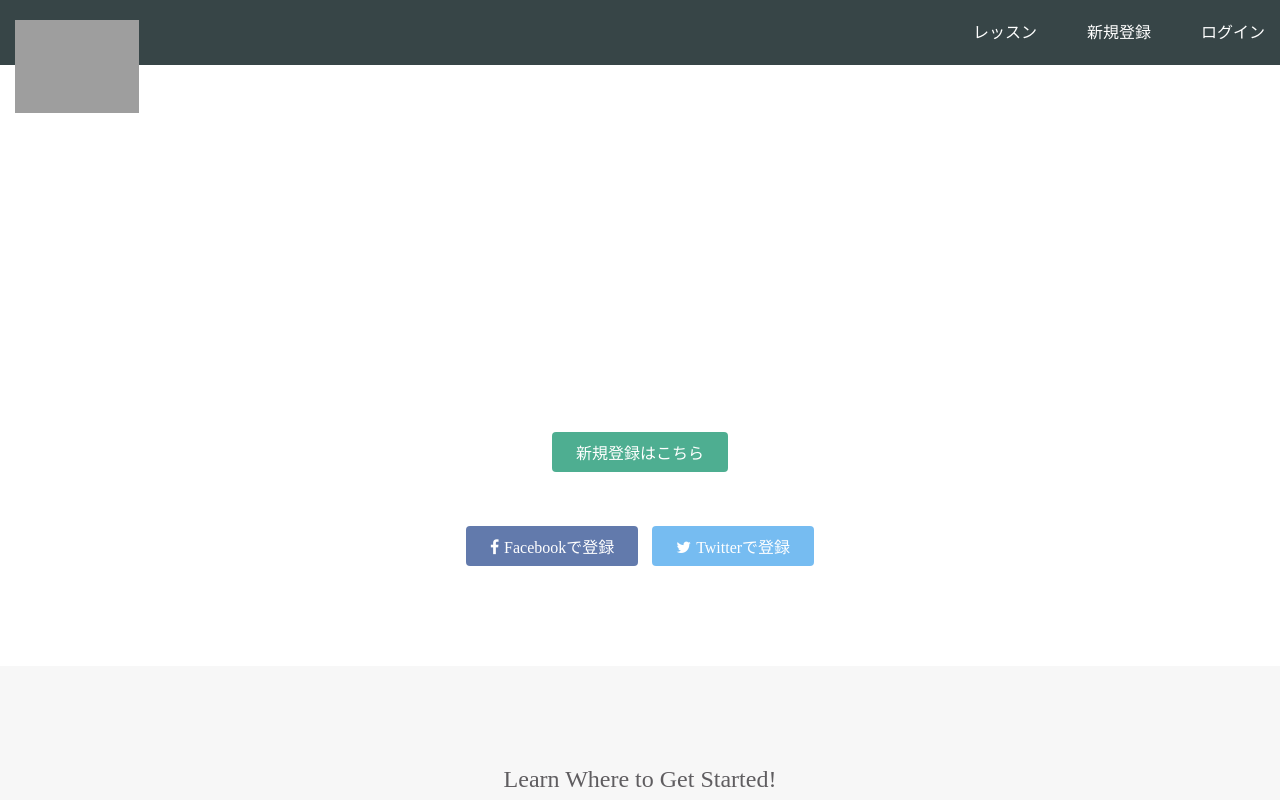
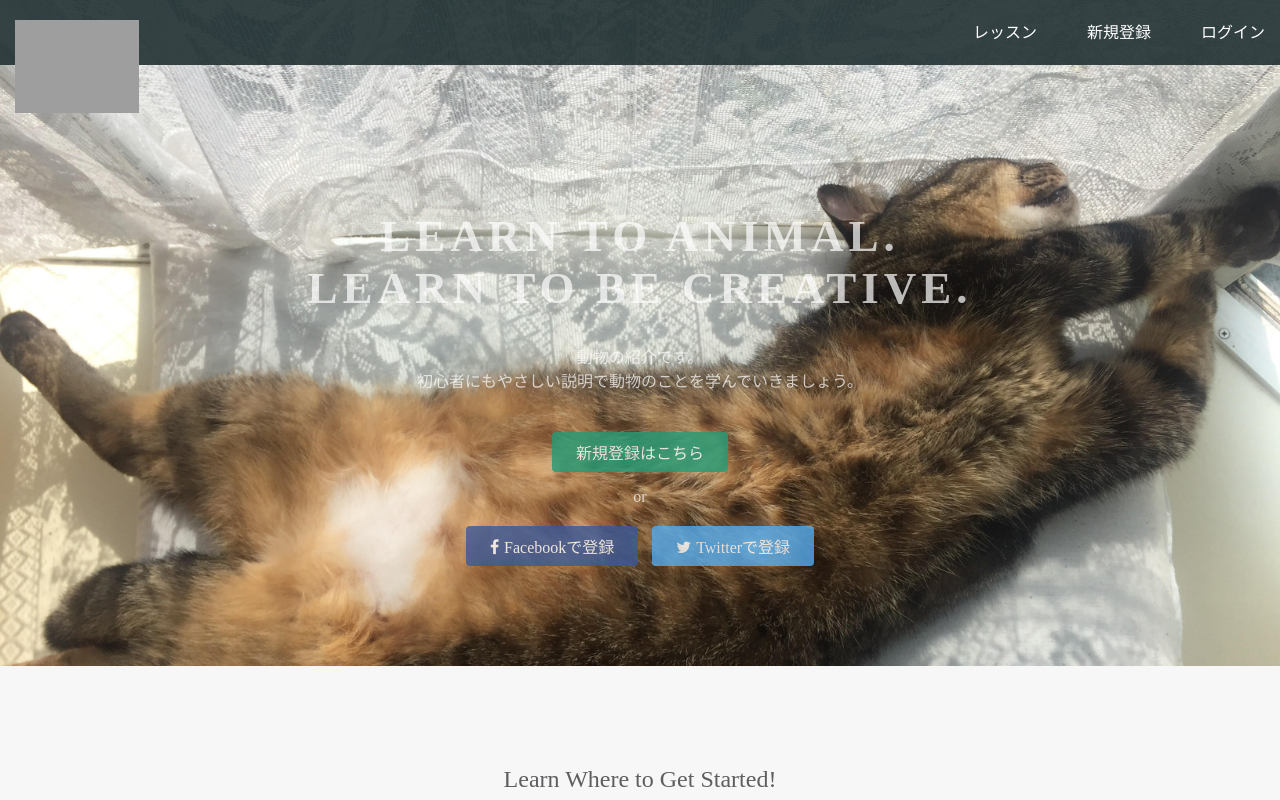
Before and after one commit to yuri000yuri000/github.io, a plain HTML site: page index.html in a window 1280 px wide. Shown: the top 800 px of the page. Drawn offline with Linux system fonts and the light colour scheme; grey boxes are pictures that could not be loaded.

Commit message:
Update stylesheet.css

```diff
--- a/stylesheet.css
+++ b/stylesheet.css
@@ -19,7 +19,7 @@ a {
 
 .top-wrapper {
   padding: 180px 0 100px 0;
-  background-image: url(top.png);
+  background-image: url(マロン.jpg);
   background-size: cover;
   color: white;
   text-align: center;
```
